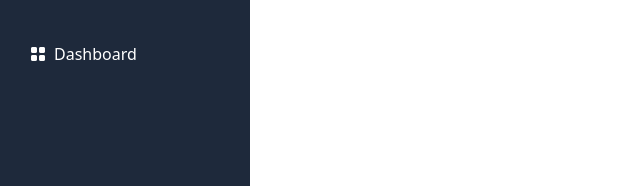
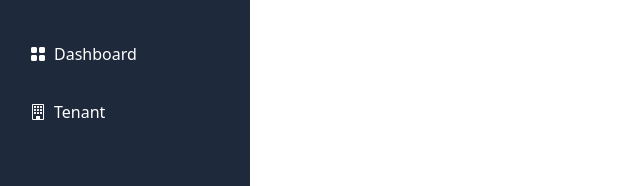
Before and after one commit to Rajkumarmali/school_mng_system, a React (Create React App) app in the folder client/: page / in a window 1280 px wide. Shown: the top 186 px of the page, without its empty margins (0-640 px from the left). Built offline with nearby package versions, Linux system fonts and the light colour scheme.

Commit message:
add tenentsidebar

```diff
--- a/client/src/components/Sidebar.jsx
+++ b/client/src/components/Sidebar.jsx
@@ -12,6 +12,12 @@ const Sidebar = () => {
                         Dashboard
                     </Link>
                 </li>
+                <li>
+                    <Link to="/tenant" className="menu-item">
+                        <i className="bi bi-building me-2"></i>
+                        Tenant
+                    </Link>
+                </li>
             </ul>
         </div>
     );
```
